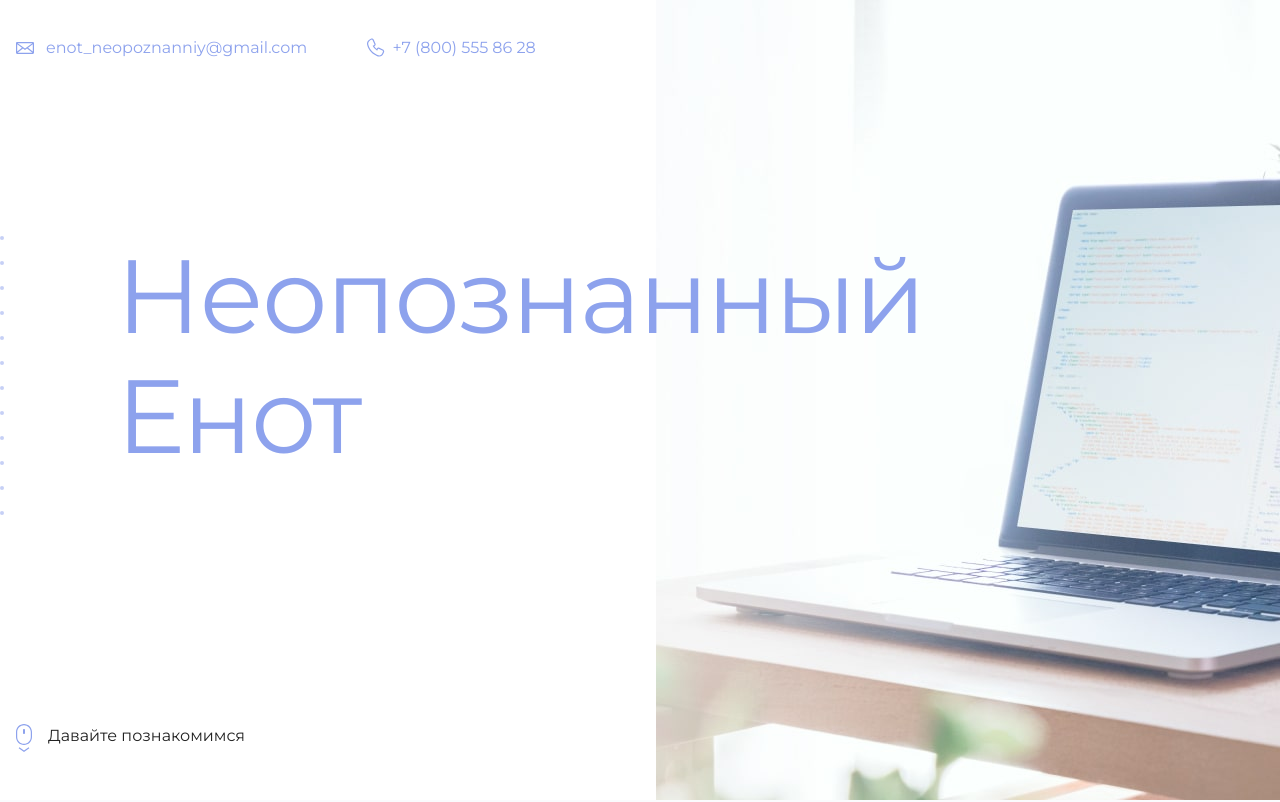
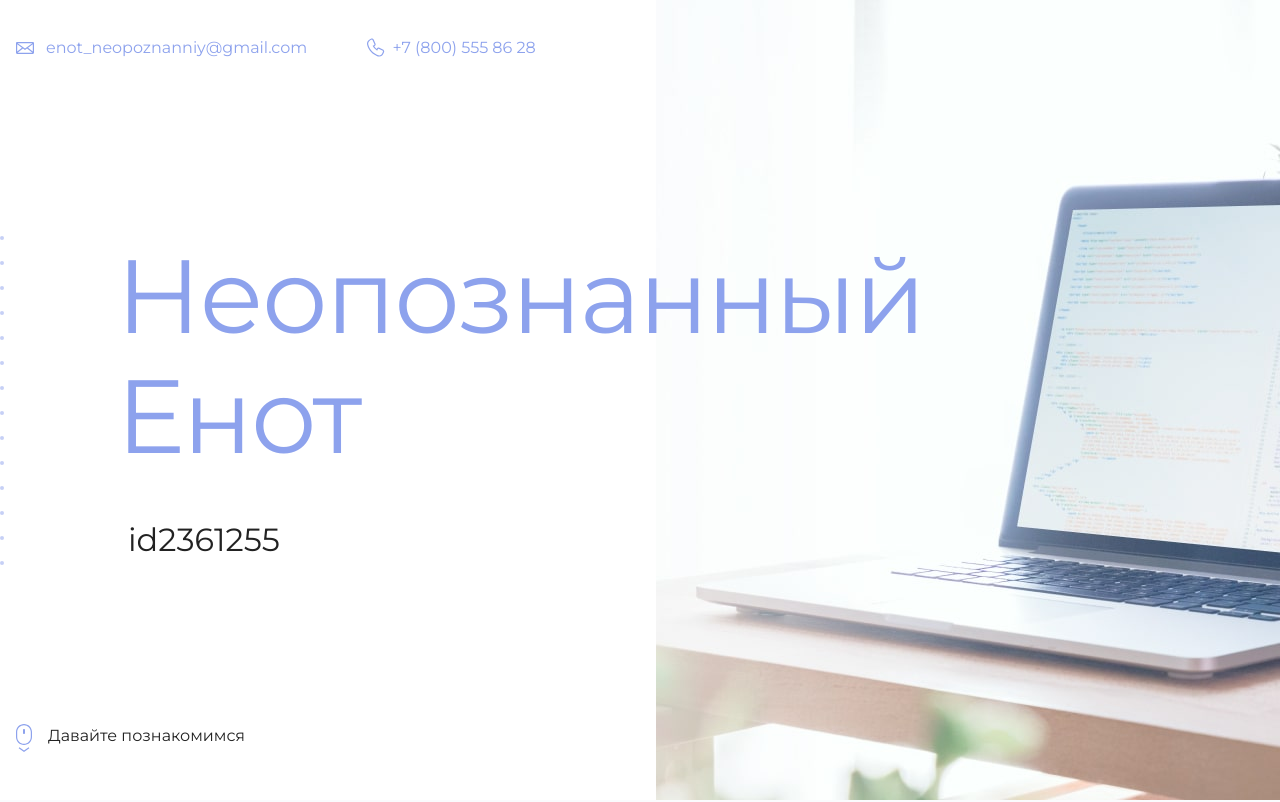
Before and after one commit to vertum-v/MySite, a plain HTML site: page index.html in a window 1280 px wide. Shown: the top 802 px of the page. Drawn offline with Linux system fonts and the light colour scheme.

Commit message:
Update index.html
Показываем ID

```diff
--- a/index.html
+++ b/index.html
@@ -19,7 +19,7 @@
       <section class="hero-image">
         <div class="container">
           <h1 class="heading">Неопознанный Енот</h1>
-          <p><!-- Тут ваш id на сайте Академии --></p>
+          <p>id2361255</p>
         </div>
       </section>
 
```
